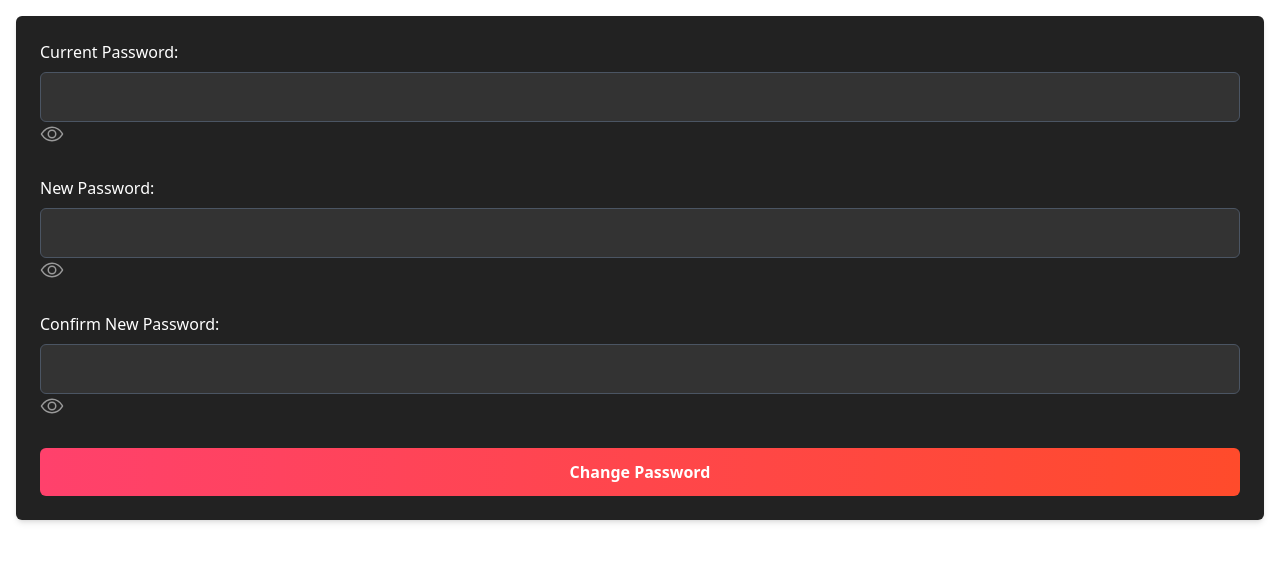
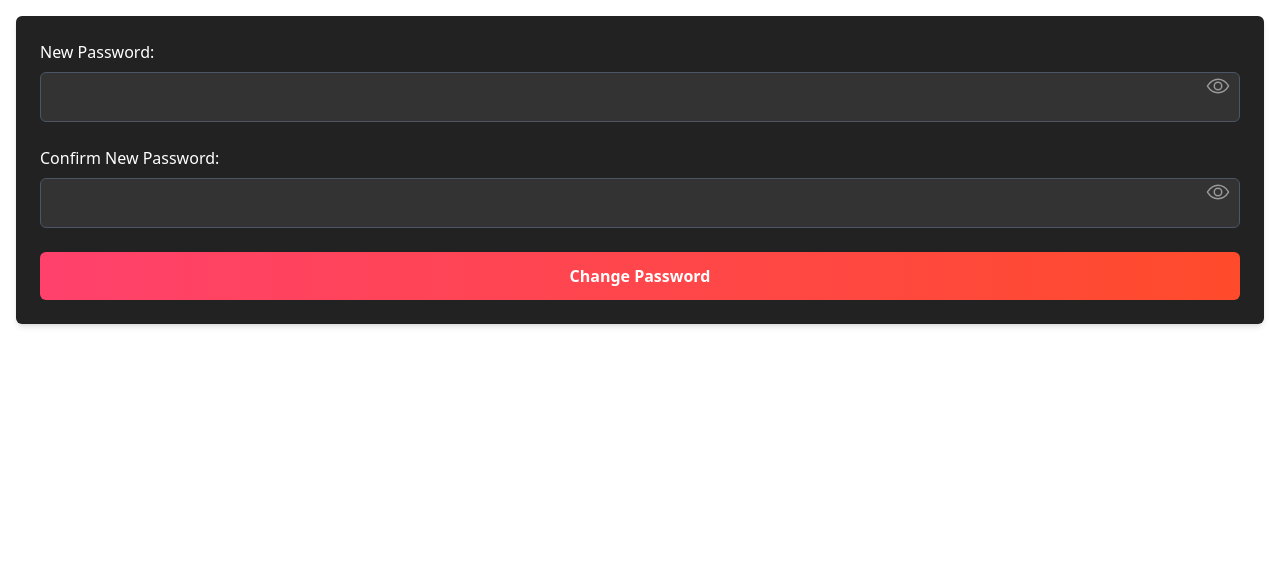
Before and after one commit to matiasbiagetti/landing-reset-password, a Next.js app: page /reset-password in a window 1280 px wide. Shown: the top 562 px of the page. Built offline with nearby package versions, Linux system fonts and the light colour scheme.

Commit message:
remove currentpassword requirement

```diff
--- a/src/pages/reset-password.jsx
+++ b/src/pages/reset-password.jsx
@@ -3,11 +3,9 @@ import { IoEyeOutline, IoEyeOffOutline } from 'react-icons/io5';
 import '../styles/globals.css';
 
 const ResetPassword = ({ changePassword, navigation }) => {
-  const [currentPassword, setCurrentPassword] = useState('');
   const [newPassword, setNewPassword] = useState('');
   const [confirmPassword, setConfirmPassword] = useState('');
   const [error, setError] = useState('');
-  const [showCurrentPassword, setShowCurrentPassword] = useState(false);
   const [showNewPassword, setShowNewPassword] = useState(false);
   const [showConfirmPassword, setShowConfirmPassword] = useState(false);
 
@@ -41,7 +39,7 @@ const ResetPassword = ({ changePassword, navigation }) => {
     }
 
     try {
-      const response = await changePassword(currentPassword, newPassword);
+      const response = await changePassword(newPassword);
       console.log('API Response:', response); // Log the response for debugging
 
       if (response.message === 'Password changed successfully') {
@@ -49,9 +47,7 @@ const ResetPassword = ({ changePassword, navigation }) => {
         navigation.goBack();
       } else {
         console.error('Error response:', response); // Log the error response for debugging
-        if (response.error === 'Incorrect old password') {
-          setError('La contraseña actual es incorrecta. Por favor, intenta de nuevo.');
-        } else if (response.error) {
+        if (response.error) {
           setError(`Error: ${response.error}`);
         } else {
           setError('Hubo un problema al cambiar la contraseña. Por favor, intenta de nuevo más tarde.');
@@ -67,23 +63,6 @@ const ResetPassword = ({ changePassword, navigation }) => {
     <div className="container mx-auto p-4">
       <form className="bg-[#222] p-6 rounded-md shadow-md">
         <div className="mb-6 text-left">
-          <label htmlFor="currentPassword" className="text-white font-medium">Current Password:</label>
-          <div className="relative">
-            <input
-              type={showCurrentPassword ? "text" : "password"}
-              id="currentPassword"
-              value={currentPassword}
-              onChange={(e) => setCurrentPassword(e.target.value)}
-              required
-              className="w-full p-3 mt-2 rounded-md bg-[#333] text-white border border-gray-600 focus:outline-none focus:ring-2 focus:ring-[#FF8C00]"
-            />
-            <button type="button" onClick={() => setShowCurrentPassword(!showCurrentPassword)} className="eye-icon">
-              {showCurrentPassword ? <IoEyeOffOutline size={24} color="#999" /> : <IoEyeOutline size={24} color="#999" />}
-            </button>
-          </div>
-        </div>
-
-        <div className="mb-6 text-left">
           <label htmlFor="newPassword" className="text-white font-medium">New Password:</label>
           <div className="relative">
             <input
@@ -94,7 +73,7 @@ const ResetPassword = ({ changePassword, navigation }) => {
               required
               className="w-full p-3 mt-2 rounded-md bg-[#333] text-white border border-gray-600 focus:outline-none focus:ring-2 focus:ring-[#FF8C00]"
             />
-            <button type="button" onClick={() => setShowNewPassword(!showNewPassword)} className="eye-icon">
+            <button type="button" onClick={() => setShowNewPassword(!showNewPassword)} style={{ position: 'absolute', right: 10, top: 10 }}>
               {showNewPassword ? <IoEyeOffOutline size={24} color="#999" /> : <IoEyeOutline size={24} color="#999" />}
             </button>
           </div>
@@ -111,7 +90,7 @@ const ResetPassword = ({ changePassword, navigation }) => {
               required
               className="w-full p-3 mt-2 rounded-md bg-[#333] text-white border border-gray-600 focus:outline-none focus:ring-2 focus:ring-[#FF8C00]"
             />
-            <button type="button" onClick={() => setShowConfirmPassword(!showConfirmPassword)} className="eye-icon">
+            <button type="button" onClick={() => setShowConfirmPassword(!showConfirmPassword)} style={{ position: 'absolute', right: 10, top: 10 }}>
               {showConfirmPassword ? <IoEyeOffOutline size={24} color="#999" /> : <IoEyeOutline size={24} color="#999" />}
             </button>
           </div>
```
